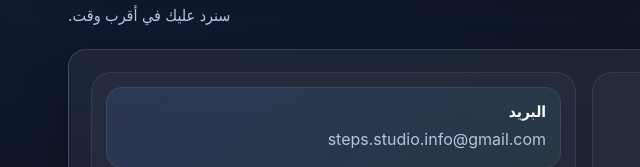
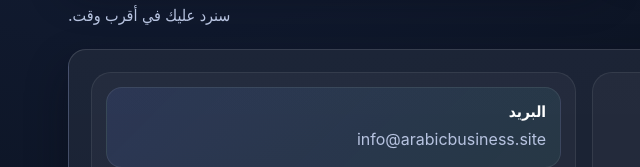
Before and after one commit to zandomains/ArabicBusiness, a plain HTML site: page contact.html in a window 1280 px wide. Shown: the part 894-1061 px from the top of the page, 2-642 px from the left. Drawn offline with Linux system fonts and the light colour scheme.

Commit message:
Update contact.html

```diff
--- a/contact.html
+++ b/contact.html
@@ -134,7 +134,7 @@
               <div class="contact-details">
                 <div class="contact-detail">
                   <strong>البريد</strong>
-                  <span>steps.studio.info@gmail.com</span>
+                  <span>info@arabicbusiness.site</span>
                 </div>
                 <div class="contact-detail">
                   <strong>الهاتف</strong>
```
